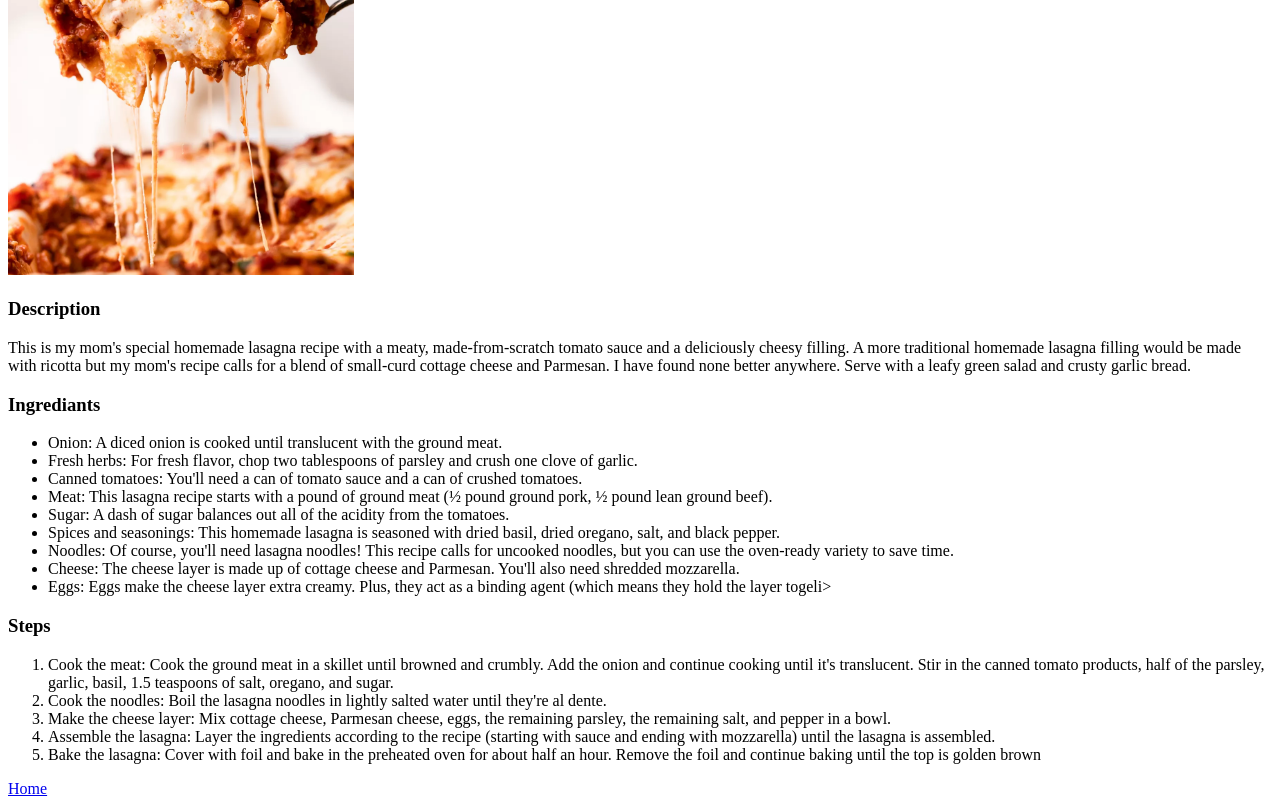
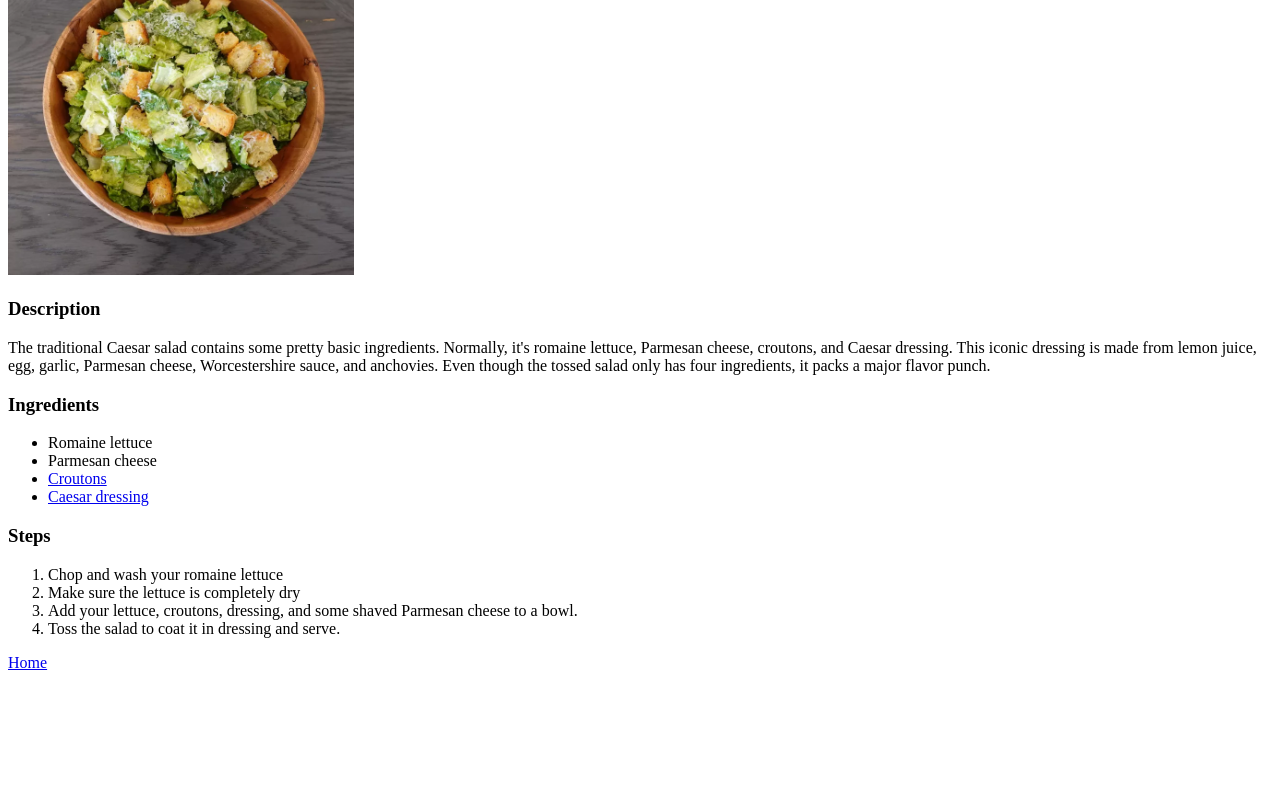
Before and after one commit to PittsGitHub/Odin-Project-Assignment-Recipe-Book, a plain HTML site: page recipes/CaesarSalad.html in a window 1280 px wide. Shown: the part 176-982 px from the top of the page. After the commit the page ends 856 px from the top, so only its background shows below. Drawn offline with Linux system fonts and the light colour scheme.

Commit message:
Caesar Salad Added, Ingredients Spelling Fix

```diff
--- a/recipes/CaesarSalad.html
+++ b/recipes/CaesarSalad.html
@@ -2,42 +2,33 @@
 <html>
 
     <head>
-        <title>Lasagna</title>
+        <title>Caesar Salad</title>
         <meta charset="utf-8">
     </head>
 
     <body>
         <a href="..\index.html">Home</a>
-        <h1>Lasagna Recipe</h1>
-        <img src = "..\images\lasagna.png" style="width: 27vw; min-width: 155px;">
+        <h1>Caesar Salad Recipe</h1>
+        <img src = "..\images\CaesarSalad.png" style="width: 27vw; min-width: 155px;" alt = "A delicious Caesar salad">
         <h3>Description</h3>
         <p>
-            This is my mom's special homemade lasagna recipe with a meaty, made-from-scratch
-            tomato sauce and a deliciously cheesy filling. A more traditional homemade lasagna
-            filling would be made with ricotta but my mom's recipe calls for a blend of
-            small-curd cottage cheese and Parmesan. I have found none better anywhere.
-            Serve with a leafy green salad and crusty garlic bread.
-
+            The traditional Caesar salad contains some pretty basic ingredients. Normally, it's romaine lettuce, Parmesan cheese, croutons, and Caesar dressing.
+            This iconic dressing is made from lemon juice, egg, garlic, Parmesan cheese, Worcestershire sauce, and anchovies.
+            Even though the tossed salad only has four ingredients, it packs a major flavor punch.
         </p>
-        <h3>Ingrediants</h3>
+        <h3>Ingredients</h3>
         <ul>
-            <li>Onion: A diced onion is cooked until translucent with the ground meat.</li>
-            <li>Fresh herbs: For fresh flavor, chop two tablespoons of parsley and crush one clove of garlic.</li>
-            <li>Canned tomatoes: You'll need a can of tomato sauce and a can of crushed tomatoes.</li>
-            <li>Meat: This lasagna recipe starts with a pound of ground meat (½ pound ground pork, ½ pound lean ground beef).</li>
-            <li>Sugar: A dash of sugar balances out all of the acidity from the tomatoes.</li>
-            <li>Spices and seasonings: This homemade lasagna is seasoned with dried basil, dried oregano, salt, and black pepper.
-            <li>Noodles: Of course, you'll need lasagna noodles! This recipe calls for uncooked noodles, but you can use the oven-ready variety to save time.</li>
-            <li>Cheese: The cheese layer is made up of cottage cheese and Parmesan. You'll also need shredded mozzarella.</li>
-            <li>Eggs: Eggs make the cheese layer extra creamy. Plus, they act as a binding agent (which means they hold the layer togeli> </li>
+            <li>Romaine lettuce </li>
+            <li>Parmesan cheese</li>
+            <li><a href="..\ingredients\Croutons.html">Croutons</a></li>
+            <li><a href="..\ingredients\CaesarDressing.html">Caesar dressing</a></li>
         </ul>
         <h3>Steps</h3>
         <ol>
-            <li>Cook the meat: Cook the ground meat in a skillet until browned and crumbly. Add the onion and continue cooking until it's translucent. Stir in the canned tomato products, half of the parsley, garlic, basil, 1.5 teaspoons of salt, oregano, and sugar.</li>
-            <li>Cook the noodles: Boil the lasagna noodles in lightly salted water until they're al dente.</li>
-            <li>Make the cheese layer: Mix cottage cheese, Parmesan cheese, eggs, the remaining parsley, the remaining salt, and pepper in a bowl.</li>
-            <li>Assemble the lasagna: Layer the ingredients according to the recipe (starting with sauce and ending with mozzarella) until the lasagna is assembled.</li>
-            <li>Bake the lasagna: Cover with foil and bake in the preheated oven for about half an hour. Remove the foil and continue baking until the top is golden brown</li>
+            <li>Chop and wash your romaine lettuce</li>
+            <li>Make sure the lettuce is completely dry</li>
+            <li>Add your lettuce, croutons, dressing, and some shaved Parmesan cheese to a bowl. </li>
+            <li>Toss the salad to coat it in dressing and serve. </li>
         </ol>
         <a href="..\index.html">Home</a>
     </body>
```
Also changed, not shown: ingredients/CaesarDressing.html (added, +39 -0 lines), ingredients/Croutons.html (added, +37 -0 lines), recipes/Crisps.html (+1 -1 lines), recipes/Lasagna.html (+1 -1 lines), images/CaesarDressing.jpg (added), 1 other file.
